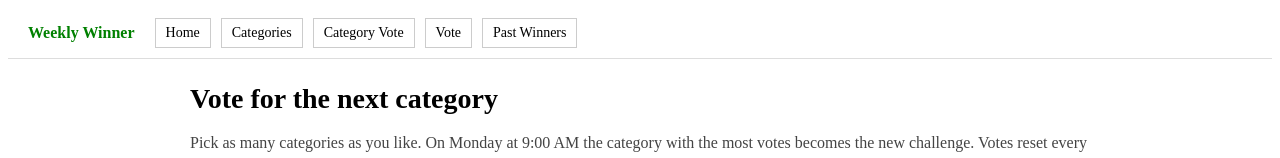
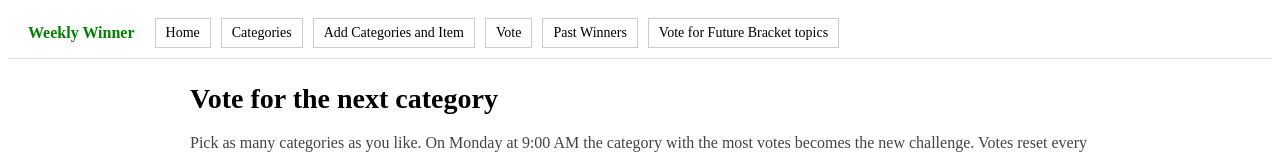
Before and after one commit to Sam10278/Weekly-Winner-, a plain HTML site: page frontend/pages/category-vote.html in a window 1280 px wide. Shown: the top 158 px of the page. Drawn offline with Linux system fonts and the light colour scheme; no server answers.

Commit message:
update the menu bar

```diff
--- a/frontend/pages/category-vote.html
+++ b/frontend/pages/category-vote.html
@@ -19,9 +19,10 @@
         <div class="navbar-links">
             <a href="/index.html">Home</a>
             <a href="/pages/categories.html">Categories</a>
-            <a href="/pages/category-vote.html">Category Vote</a>
+            <a href="/pages/category-vote.html">Add Categories and Item</a>
             <a href="/pages/vote.html">Vote</a>
             <a href="/pages/past-winners.html">Past Winners</a>
+            <a href="/pages/category-vote.html">Vote for Future Bracket topics</a>
         </div>
 
         <div class="navbar-user">
```
Also changed, not shown: frontend/index.html (+1 -0 lines), frontend/pages/base.html (+1 -0 lines), frontend/pages/categories.html (+1 -0 lines), frontend/pages/login.html (+1 -0 lines), frontend/pages/past-winners.html (+1 -0 lines), frontend/pages/vote.html (+2 -1 lines).
